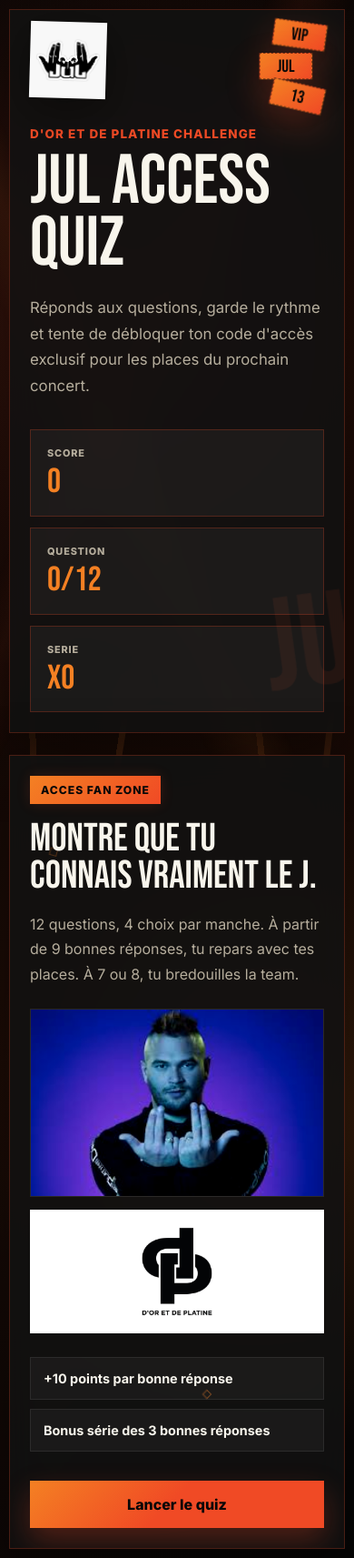
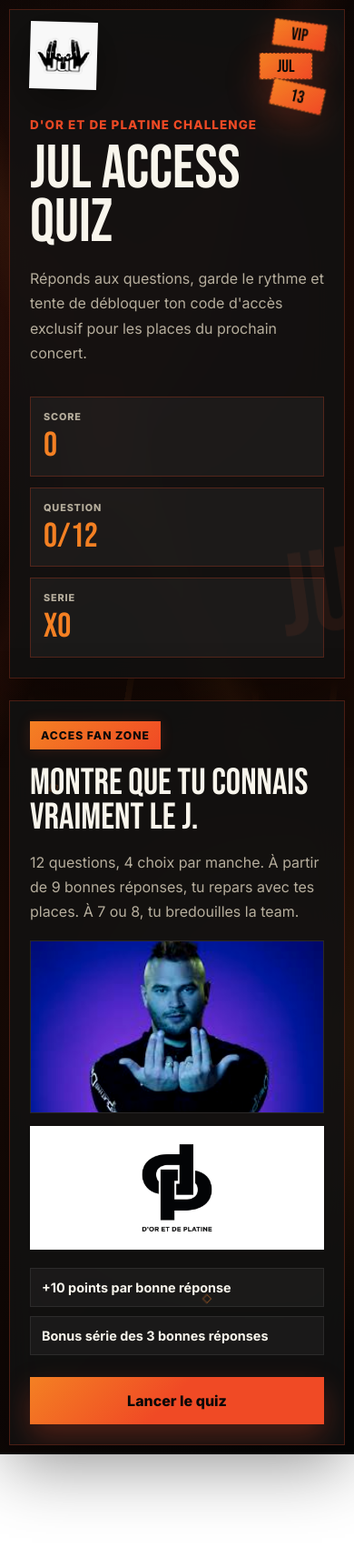
Before and after one commit to Foossa730/La-Machine, a plain HTML site: page index.html in a window 390 px wide. Shown: the whole page at 91% size. After the commit the page ends 1599 px from the top, so only its background shows below. Drawn offline with Linux system fonts and the light colour scheme.

Commit message:
Balance horizontal quiz layout

```diff
--- a/styles.css
+++ b/styles.css
@@ -106,18 +106,20 @@ button {
 }
 
 .app-shell {
-  width: min(1180px, calc(100% - 32px));
+  width: min(1360px, calc(100% - 32px));
   min-height: 100vh;
   margin: 0 auto;
-  padding: 32px 0;
+  padding: 24px 0;
   display: grid;
-  grid-template-columns: 0.92fr 1.08fr;
+  grid-template-columns: minmax(0, 1fr) minmax(0, 1fr);
   gap: 24px;
   align-items: center;
 }
 
 .hero-panel,
 .quiz-stage {
+  height: min(760px, calc(100vh - 48px));
+  min-height: 620px;
   border: 1px solid var(--line);
   background: var(--panel);
   box-shadow: var(--shadow);
@@ -126,8 +128,7 @@ button {
 }
 
 .hero-panel {
-  min-height: 620px;
-  padding: 38px;
+  padding: clamp(24px, 3vw, 38px);
   display: flex;
   flex-direction: column;
   justify-content: space-between;
@@ -143,14 +144,14 @@ button {
   content: "JUL";
   color: rgba(240, 74, 37, 0.08);
   font-family: "Bebas Neue", Impact, sans-serif;
-  font-size: clamp(9rem, 22vw, 16rem);
+  font-size: clamp(8rem, 16vw, 14rem);
   line-height: 0.7;
   animation: ghostTag 5.5s ease-in-out infinite;
   transform: rotate(-8deg);
 }
 
 .hand-sign {
-  width: clamp(84px, 11vw, 132px);
+  width: clamp(74px, 8vw, 116px);
   height: auto;
   margin-bottom: 18px;
   filter: drop-shadow(0 12px 24px rgba(0, 0, 0, 0.45));
@@ -218,12 +219,12 @@ h2 {
 
 h1 {
   max-width: 7ch;
-  font-size: clamp(4.8rem, 10vw, 8.6rem);
+  font-size: clamp(4.2rem, 8vw, 7.2rem);
   line-height: 0.88;
 }
 
 h2 {
-  font-size: clamp(2.7rem, 5.8vw, 5.1rem);
+  font-size: clamp(2.55rem, 4.9vw, 4.35rem);
   line-height: 0.94;
 }
 
@@ -236,8 +237,8 @@ h2 {
 
 .intro {
   max-width: 34rem;
-  margin: 22px 0 0;
-  font-size: 1.05rem;
+  margin: 18px 0 0;
+  font-size: 1rem;
 }
 
 .live-card {
@@ -249,7 +250,7 @@ h2 {
 }
 
 .live-card div {
-  padding: 18px;
+  padding: 14px;
   border: 1px solid var(--line);
   background: rgba(255, 255, 255, 0.045);
   transition:
@@ -286,8 +287,7 @@ h2 {
 }
 
 .quiz-stage {
-  min-height: 620px;
-  padding: clamp(24px, 4vw, 42px);
+  padding: clamp(22px, 3vw, 38px);
   display: grid;
   align-items: center;
   position: relative;
@@ -333,6 +333,7 @@ h2 {
 .result-screen {
   display: none;
   animation: riseIn 420ms ease both;
+  width: 100%;
 }
 
 .is-active {
@@ -352,11 +353,11 @@ h2 {
 
 .start-screen p {
   max-width: 48rem;
-  margin: 20px 0;
+  margin: 16px 0;
 }
 
 .home-visual {
-  margin: 24px 0 26px;
+  margin: 18px 0 20px;
   display: grid;
   grid-template-columns: minmax(0, 1fr) 112px;
   gap: 14px;
@@ -373,8 +374,8 @@ h2 {
 }
 
 .home-photo {
-  min-height: 190px;
-  max-height: 245px;
+  min-height: 150px;
+  max-height: 190px;
   object-position: center;
   filter: saturate(1.08) contrast(1.08);
   transition:
@@ -389,7 +390,7 @@ h2 {
 
 .label-mark {
   height: 100%;
-  min-height: 190px;
+  min-height: 150px;
   padding: 10px;
   background: #ffffff;
   object-fit: contain;
@@ -404,12 +405,12 @@ h2 {
   display: grid;
   grid-template-columns: repeat(2, 1fr);
   gap: 10px;
-  margin: 26px 0 32px;
+  margin: 18px 0 24px;
 }
 
 .rules-grid span {
-  min-height: 74px;
-  padding: 14px;
+  min-height: 62px;
+  padding: 12px;
   display: flex;
   align-items: center;
   border: 1px solid rgba(255, 255, 255, 0.08);
@@ -490,7 +491,7 @@ h2 {
 
 .progress-track {
   height: 12px;
-  margin: 16px 0 34px;
+  margin: 14px 0 24px;
   background: rgba(255, 255, 255, 0.08);
   overflow: hidden;
   border: 1px solid rgba(255, 255, 255, 0.06);
@@ -505,19 +506,20 @@ h2 {
 }
 
 #question-text {
-  min-height: 144px;
-  margin-bottom: 26px;
+  min-height: 104px;
+  margin-bottom: 20px;
 }
 
 .answers {
   display: grid;
+  grid-template-columns: repeat(2, minmax(0, 1fr));
   gap: 12px;
 }
 
 .answer-btn {
   width: 100%;
-  min-height: 64px;
-  padding: 16px 18px;
+  min-height: 74px;
+  padding: 14px 16px;
   display: grid;
   grid-template-columns: 36px 1fr;
   gap: 14px;
@@ -585,8 +587,8 @@ h2 {
 }
 
 .feedback {
-  min-height: 54px;
-  margin: 18px 0 0;
+  min-height: 48px;
+  margin: 14px 0 0;
   color: var(--muted);
   font-weight: 800;
   transform-origin: left center;
@@ -613,8 +615,8 @@ h2 {
 }
 
 .unlock-box {
-  margin: 28px 0;
-  padding: 24px;
+  margin: 20px 0;
+  padding: 20px;
   border: 1px solid rgba(240, 74, 37, 0.42);
   background: linear-gradient(135deg, rgba(240, 74, 37, 0.14), rgba(255, 255, 255, 0.04));
   position: relative;
@@ -631,8 +633,8 @@ h2 {
 }
 
 .result-photo {
-  height: clamp(150px, 26vw, 230px);
-  margin: 0 0 20px;
+  height: clamp(132px, 17vw, 190px);
+  margin: 0 0 16px;
   object-position: center;
   filter: saturate(1.12) contrast(1.1);
   animation: resultPhotoPop 620ms ease both;
@@ -931,6 +933,7 @@ h2 {
 
   .hero-panel,
   .quiz-stage {
+    height: auto;
     min-height: auto;
   }
 
@@ -944,6 +947,10 @@ h2 {
 
   #question-text {
     min-height: 0;
+  }
+
+  .answers {
+    grid-template-columns: 1fr;
   }
 }
 
```
